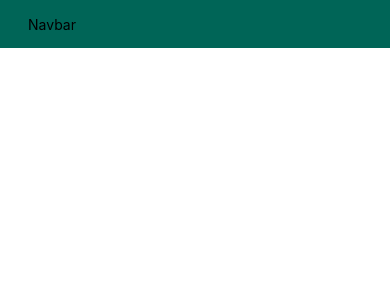
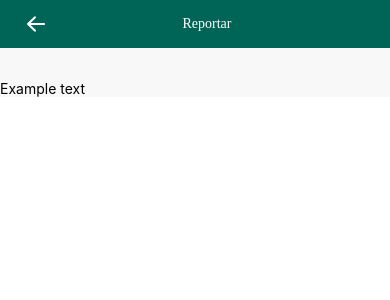
Before and after one commit to PauloBacelar/paulobacelar_reportar, a React Native app: screen / in a window 390 px wide. Shown: the top 300 px of the page. Built offline with nearby package versions, Linux system fonts and the light colour scheme.

Commit message:
Added arrow and center navbar text

```diff
--- a/App.js
+++ b/App.js
@@ -6,6 +6,8 @@ const App = () => {
   return (
     <View style={styles.screen}>
       <Navbar />
+
+      <Text>Example text</Text>
     </View>
   );
 };
--- a/components/Navbar.js
+++ b/components/Navbar.js
@@ -1,11 +1,14 @@
 import React from "react";
 import { Text, View, StyleSheet } from "react-native";
+import { AntDesign } from "@expo/vector-icons";
 
 const Navbar = () => {
   return (
     <View style={styles.header}>
       <View style={styles.content}>
-        <Text>Navbar</Text>
+        <AntDesign name="arrowleft" size={24} color="white" />
+
+        <Text style={styles.text}>Reportar</Text>
       </View>
     </View>
   );
@@ -15,12 +18,22 @@ const styles = StyleSheet.create({
   header: {
     height: "3rem",
     backgroundColor: "#006557",
+    marginBottom: "2rem",
   },
 
   content: {
-    marginHorizontal: "1.75rem",
+    marginHorizontal: "1.5rem",
     height: "100%",
-    justifyContent: "center",
+    flexDirection: "row",
+    alignItems: "center",
+  },
+
+  text: {
+    color: "white",
+    fontFamily: "Ubuntu",
+    width: "100%",
+    textAlign: "center",
+    fontWeight: "500",
   },
 });
 
```
